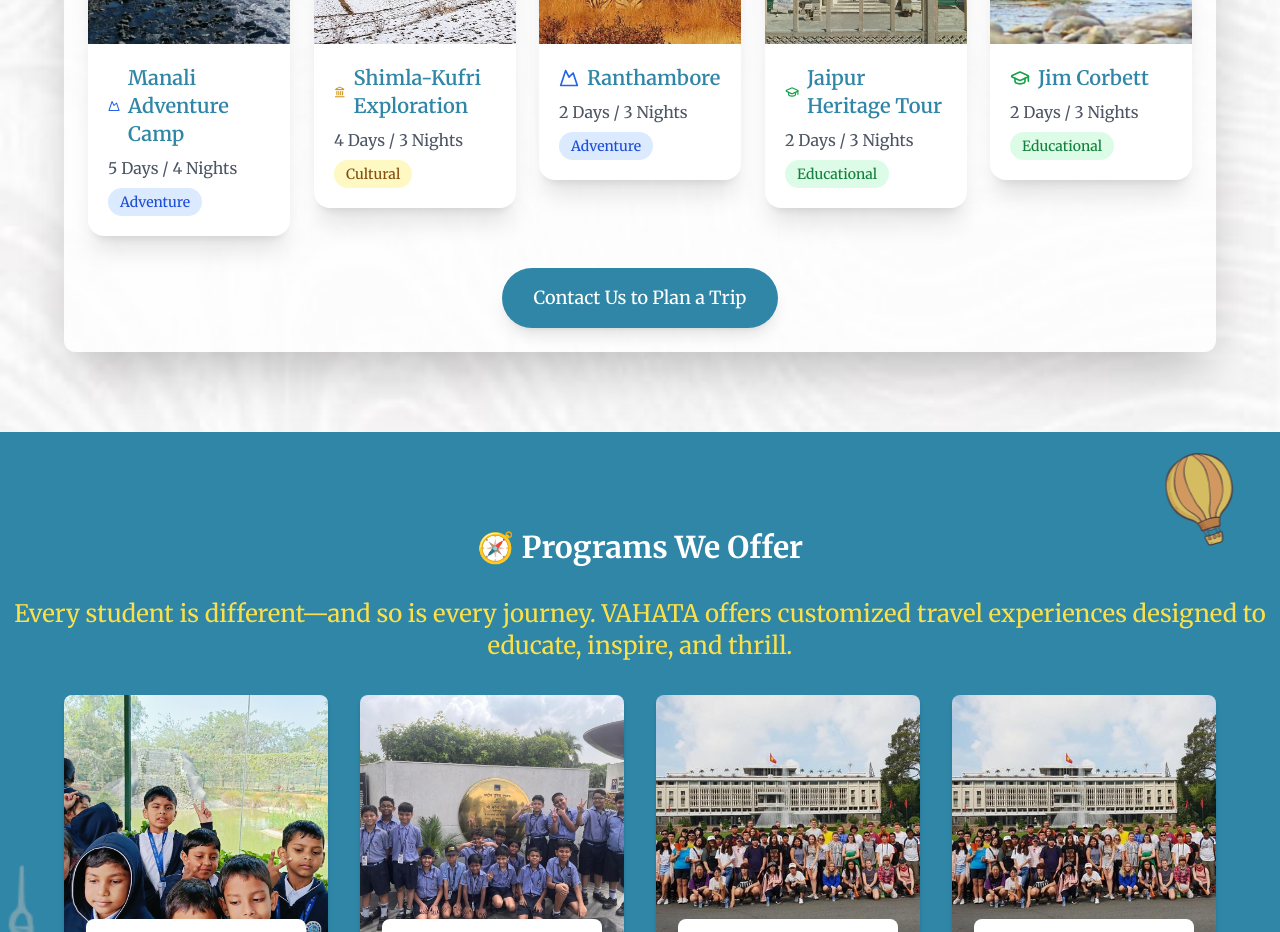
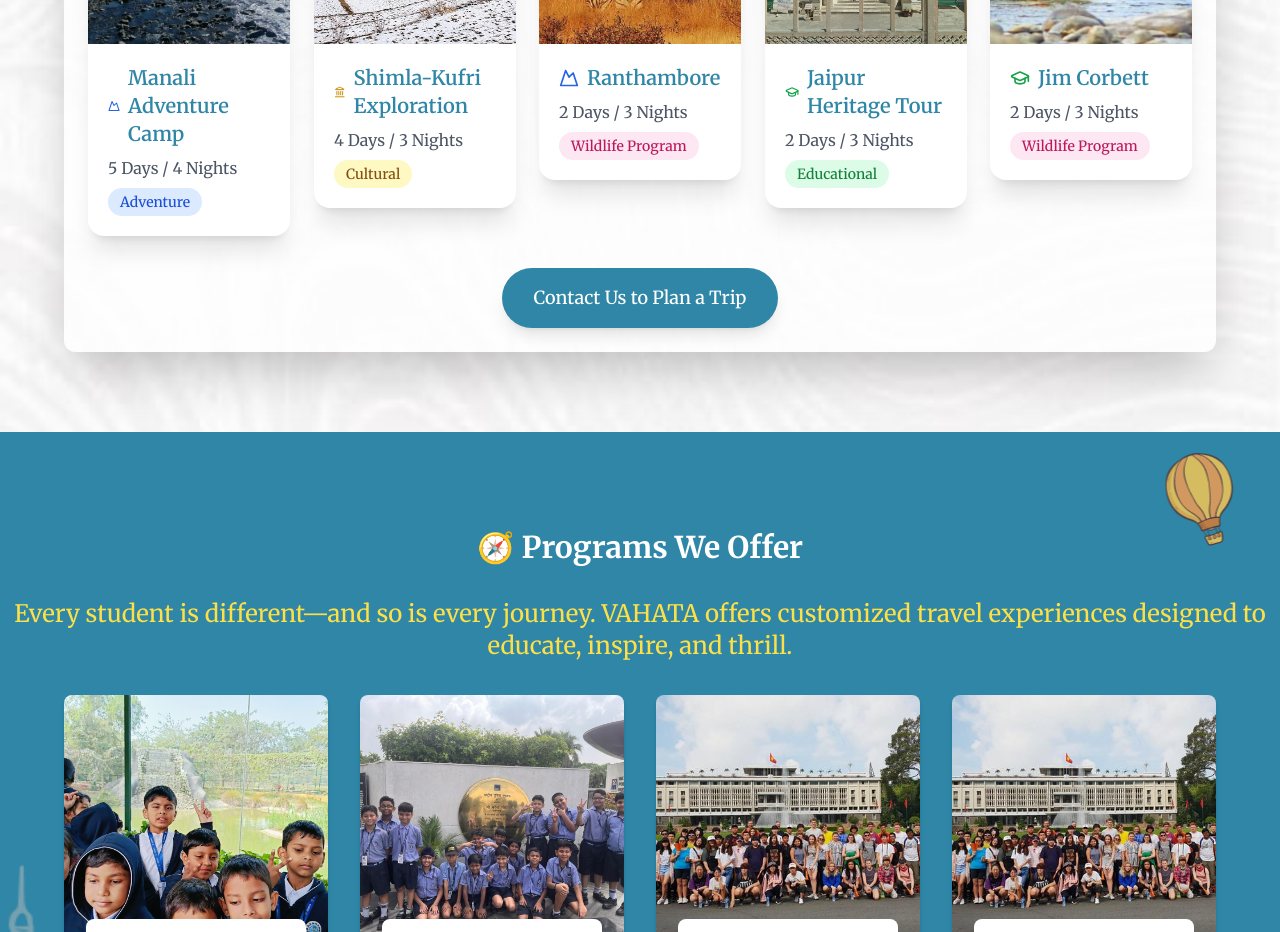
Before and after one commit to Deekshac079/vahata-travels, a React (Create React App) app: page / in a window 1280 px wide. Shown: the part 2520-3452 px from the top of the page. Built offline with nearby package versions, Linux system fonts and the light colour scheme; a web font is replaced by a local one.

Commit message:
program tag changes

```diff
--- a/src/Journeys.js
+++ b/src/Journeys.js
@@ -26,7 +26,7 @@ const himachalJourneys = [
   {
     title: "Ranthambore",
     duration: "2 Days / 3 Nights",
-    tag: "Adventure",
+    tag: "Wildlife Program",
     icon: <Mountain className="w-5 h-5 text-blue-600" />,
     image: "./gallery/ranthambore.jpg",
   },
@@ -40,7 +40,7 @@ const himachalJourneys = [
   {
     title: "Jim Corbett",
     duration: "2 Days / 3 Nights",
-    tag: "Educational",
+    tag: "Wildlife Program",
     icon: <GraduationCap className="w-5 h-5 text-green-600" />,
     image: "./gallery/jim-corbett.jpg",
   },
@@ -100,6 +100,8 @@ const goPrev = () => {
                             ? "bg-blue-100 text-blue-700"
                             : journey.tag === "Cultural"
                             ? "bg-yellow-100 text-yellow-800"
+                            : journey.tag === "Wildlife Program"
+                            ? "bg-pink-100 text-pink-700"
                             : "bg-green-100 text-green-700"
                         }`}
                     >
```
